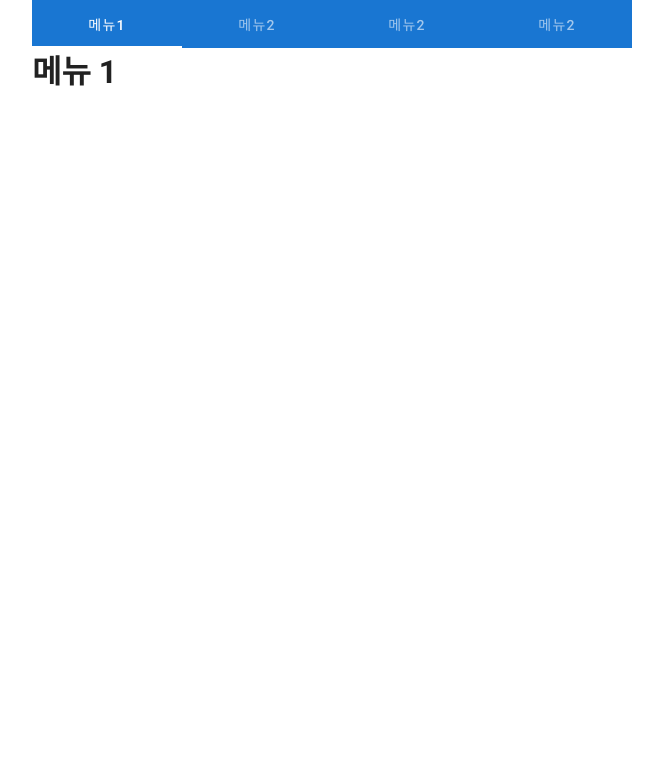
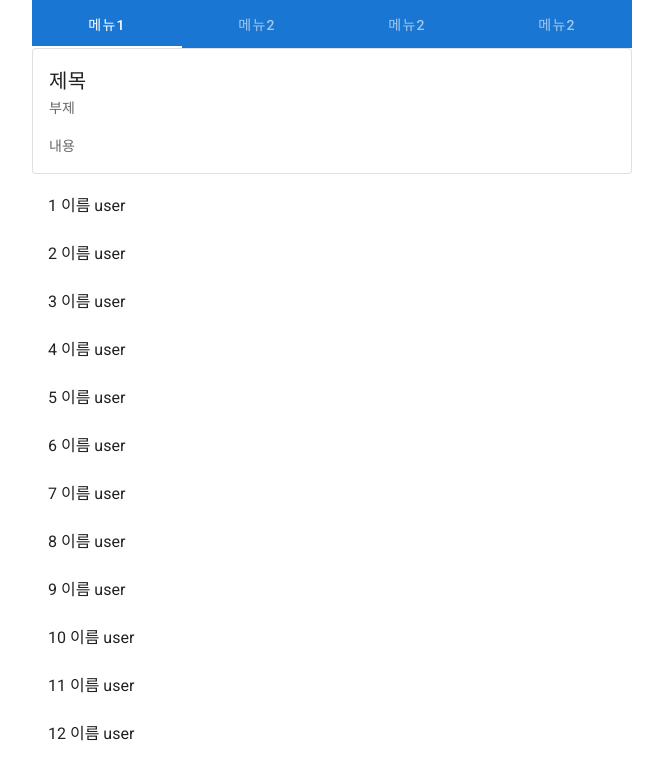
Before and after one commit to Hwanse/vue-vuetify-practice, a Vue app: page /clubs/1 in a window 1280 px wide. Shown: the top 780 px of the page, without its empty margins (308-971 px from the left). Built offline with nearby package versions, Linux system fonts and the light colour scheme.

Commit message:
v-card, v-list View 작성

```diff
--- a/src/views/club/detail/ClubDetailBody.vue
+++ b/src/views/club/detail/ClubDetailBody.vue
@@ -9,7 +9,7 @@
 
         <v-tabs-items v-model="tab">
             <v-tab-item>
-               <h1>메뉴 1</h1>
+               <club-detail-info></club-detail-info>
             </v-tab-item>
             <v-tab-item>
                 <h1>메뉴 2</h1>
@@ -25,6 +25,8 @@
 </template>
 
 <script>
+import ClubDetailInfo from './info/ClubDetailInfo.vue'
+
 export default {
     data() {
         return {
@@ -37,5 +39,8 @@ export default {
             ]
         }
     },
+    components: {
+        'club-detail-info': ClubDetailInfo
+    }
 }
 </script>
--- /dev/null
+++ b/src/views/club/detail/info/ClubDetailInfo.vue
@@ -0,0 +1,39 @@
+<template>
+    <div>
+        <v-card outlined>
+            <v-card-title>제목</v-card-title>
+            <v-card-subtitle>부제</v-card-subtitle>
+            <v-card-text>내용</v-card-text>
+        </v-card>
+        <v-list>
+            <v-list-item v-for="member in members" v-bind:key="member.id">
+                <v-list-item-content>
+                    <v-list-item-title>{{member.id}} {{member.name}} {{member.role}}</v-list-item-title>
+                </v-list-item-content>
+            </v-list-item>
+        </v-list>
+    </div>
+</template>
+
+<script>
+export default {
+    data() {
+        return {
+            members: [
+                {id: 1, name: '이름', role: 'user'},
+                {id: 2, name: '이름', role: 'user'},
+                {id: 3, name: '이름', role: 'user'},
+                {id: 4, name: '이름', role: 'user'},
+                {id: 5, name: '이름', role: 'user'},
+                {id: 6, name: '이름', role: 'user'},
+                {id: 7, name: '이름', role: 'user'},
+                {id: 8, name: '이름', role: 'user'},
+                {id: 9, name: '이름', role: 'user'},
+                {id: 10, name: '이름', role: 'user'},
+                {id: 11, name: '이름', role: 'user'},
+                {id: 12, name: '이름', role: 'user'},
+            ]
+        }
+    }
+}
+</script>
```
